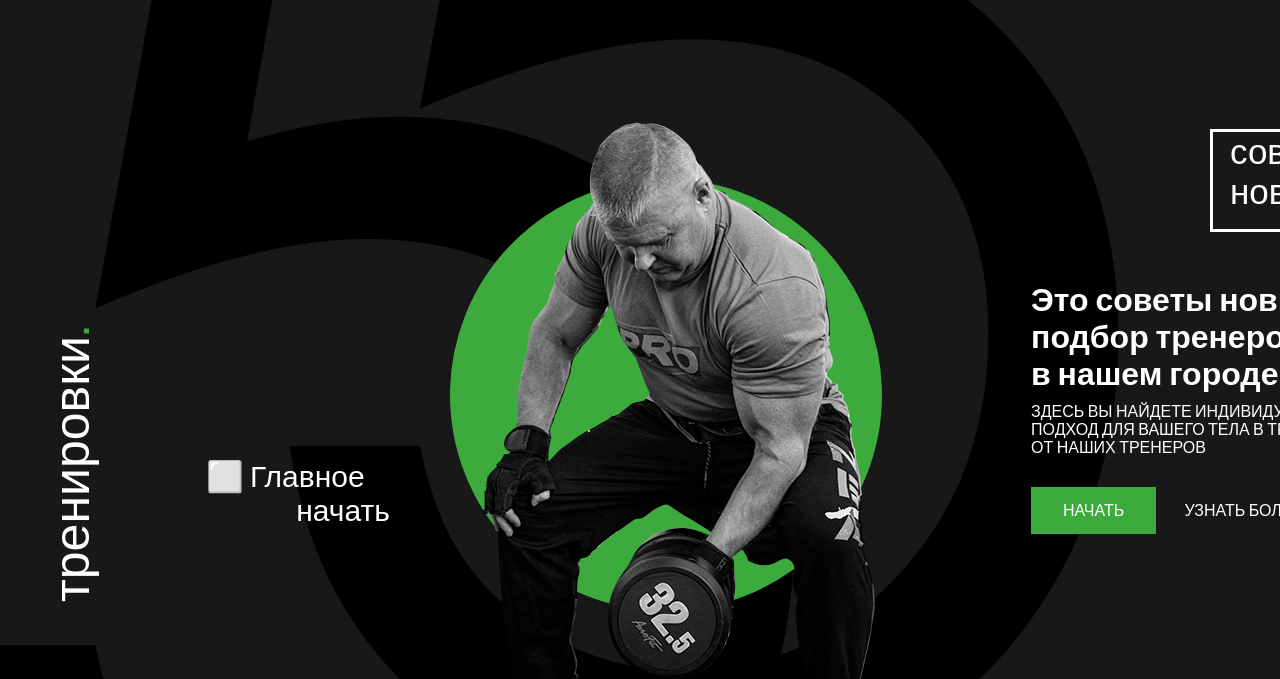
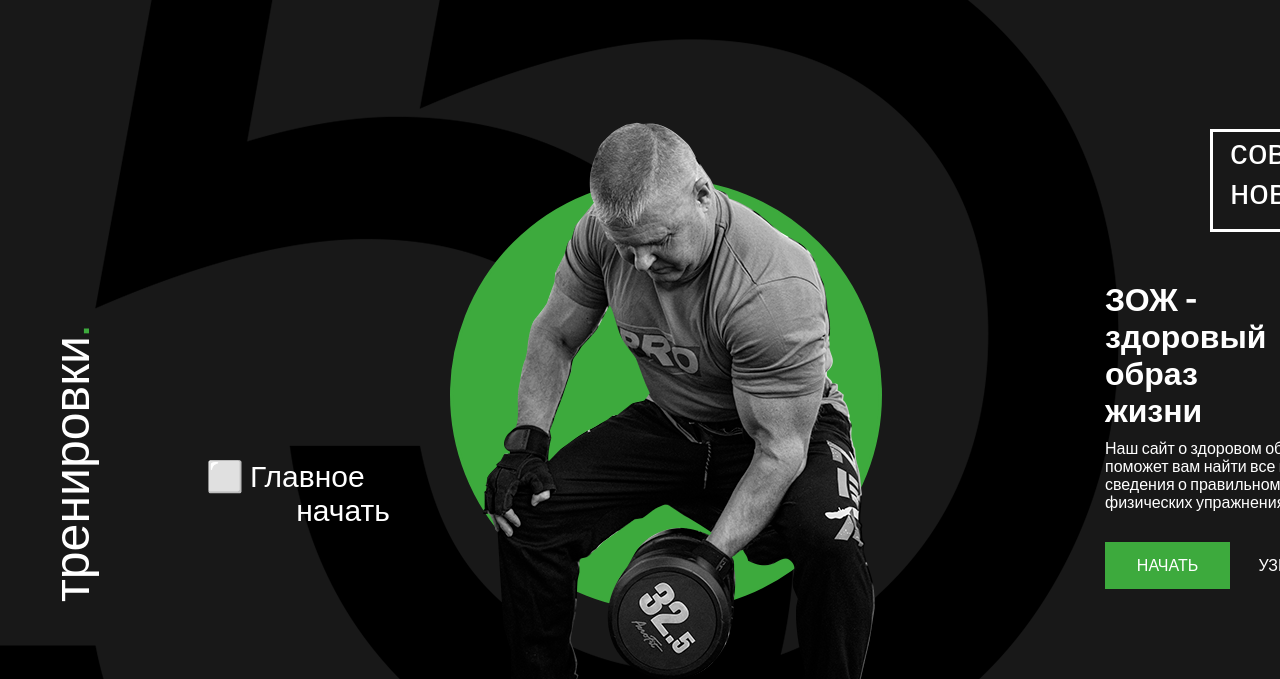
Before and after one commit to shmarik/shmarik.gihub.io, a plain HTML site: page index.html in a window 1280 px wide. Shown: the part 121-800 px from the top of the page. Drawn offline with Linux system fonts and the light colour scheme.

Commit message:
ewrstduyfgo[

```diff
--- a/index.html
+++ b/index.html
@@ -72,34 +72,26 @@
                   </div>
                   <div> <!--! див с кнопками и текстом, под кнопкой "советы новичкам" -->
                       <div class="inf">
-                <p style="left: 1px;"><h1>Это советы новичкам и <br>подбор тренеров <br> в нашем городе</h1></p>
-                <p style="margin-top: 10px;">ЗДЕСЬ ВЫ НАЙДЕТЕ ИНДИВИДУАЛЬЫЙ <br> ПОДХОД ДЛЯ ВАШЕГО ТЕЛА В ТРЕНИРОВКАХ <br> ОТ НАШИХ ТРЕНЕРОВ</p>
+                        <p style="left: 1px;"><h1>ЗОЖ -<br>здоровый<br>образ <br>жизни</h1></p>
+                        <p style="margin-top: 10px;">Наш сайт о здоровом образе жизни <br> поможет вам найти все необходимые <br> сведения о правильном питании и <br> физических  упражнениях</p>
                       </div>
                       <div class="cn">
                         <div class="na4">НАЧАТЬ</div>
                         <div class="yzn">УЗНАТЬ БОЛЬШЕ</div>
                       </div>
                   </div>
-
-            <!-- ! СТИЛИ ДЛЯ ПОКАЗА/СКРЫТИЯ БЛОКА igarett 15/03/2023 -->
-            <div id="toggle-btn" class="cnopka">БОЛЬШЕ</div>
-            <!-- ! igarett 15/03/2023 -->
-
+                    <div class="cnopka unselectable" onclick="name()">БОЛЬШЕ</div>
                 </div>
-
-          <!-- ! СТИЛИ ДЛЯ ПОКАЗА/СКРЫТИЯ БЛОКА igarett 15/03/2023 -->
-          <div id="content">
+                <div class="information out">
                     <div class="infa">
-              <p style="left: 1px;"><h1 style="font-size: 15px; color: white;">Это советы новичкам и <br>подбор тренеров <br> в нашем городе</h1></p>
-              <p style="margin-top:10px; font-size: 10px; color: white;">ЗДЕСЬ ВЫ НАЙДЕТЕ ИНДИВИДУАЛЬЫЙ <br> ПОДХОД ДЛЯ ВАШЕГО ТЕЛА <br> В ТРЕНИРОВКАХ ОТ НАШИХ ТРЕНЕРОВ</p>
+                        <p style="left: 1px;"><h1 style="font-size: 15px; color: white;">ЗОЖ - здоровый<br>образ <br>жизни</h1></p>
+                        <p style="margin-top:10px; font-size: 10px; color: white;">Наш сайт о здоровом образе жизни <br> поможет вам найти все необходимые  сведения о <br> правильном питании и физических  упражнениях</p>
                       </div>
                       <div class="cnopki">
                         <div class="na4">НАЧАТЬ</div>
                         <div class="yzn">УЗНАТЬ БОЛЬШЕ</div>
                       </div>
                 </div>
-          <!-- ! igarett 15/03/2023 -->
-
               </div>
           </div>
         </div>
```
Lines whose indentation alone changed are shown as unchanged.
